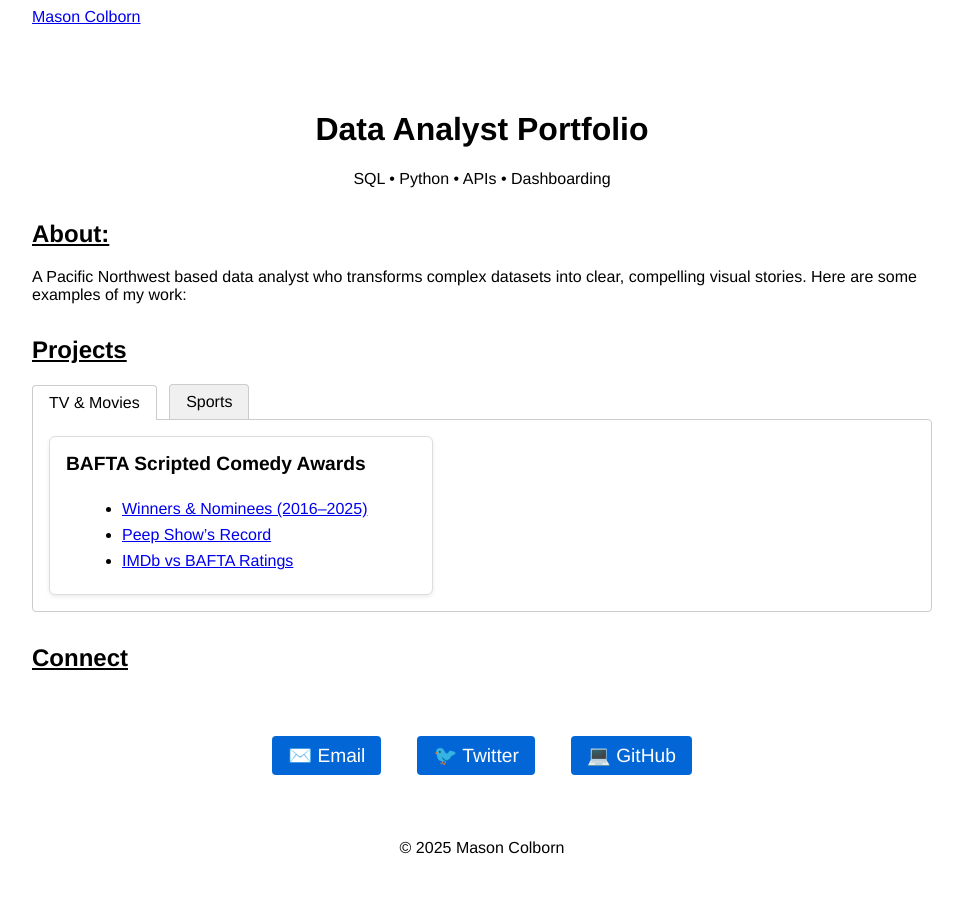
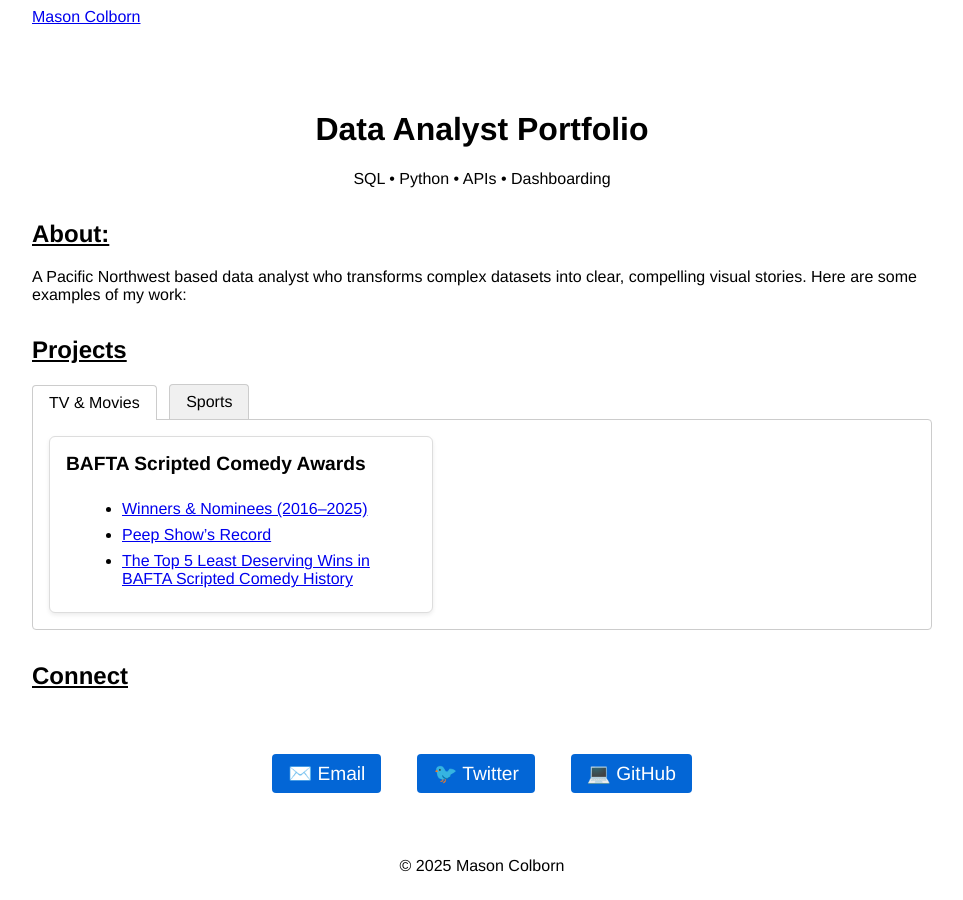
Before and after one commit to relaxedmason/bafta-scripted-comedy-portfolio, a Jekyll site: the page built from index.md, in a window 1280 px wide. Shown: the whole page, without its empty margins (158-1121 px from the left). Built offline with Jekyll 4.4.1, drawn with Linux system fonts in a browser that asks for light colours; a script that is not in the unit is left out; our own code applies the rules of GitHub Pages for plain Markdown files.

Commit message:
Update index.md

```diff
--- a/index.md
+++ b/index.md
@@ -32,7 +32,7 @@ layout: default
           <ul>
             <li><a href="{{ "/bafta-comedy-awards/winners-nominees/" | relative_url }}">Winners &amp; Nominees (2016–2025)</a></li>
             <li><a href="{{ "/bafta-comedy-awards/peep-show/"      | relative_url }}">Peep Show’s Record</a></li>
-            <li><a href="{{ "/bafta-comedy-awards/rating-check/"   | relative_url }}">IMDb vs BAFTA Ratings</a></li>
+            <li><a href="{{ "/bafta-comedy-awards/rating-check/"   | relative_url }}">The Top 5 Least Deserving Wins in BAFTA Scripted Comedy History</a></li>
           </ul>
         </div>
       </div>
```
